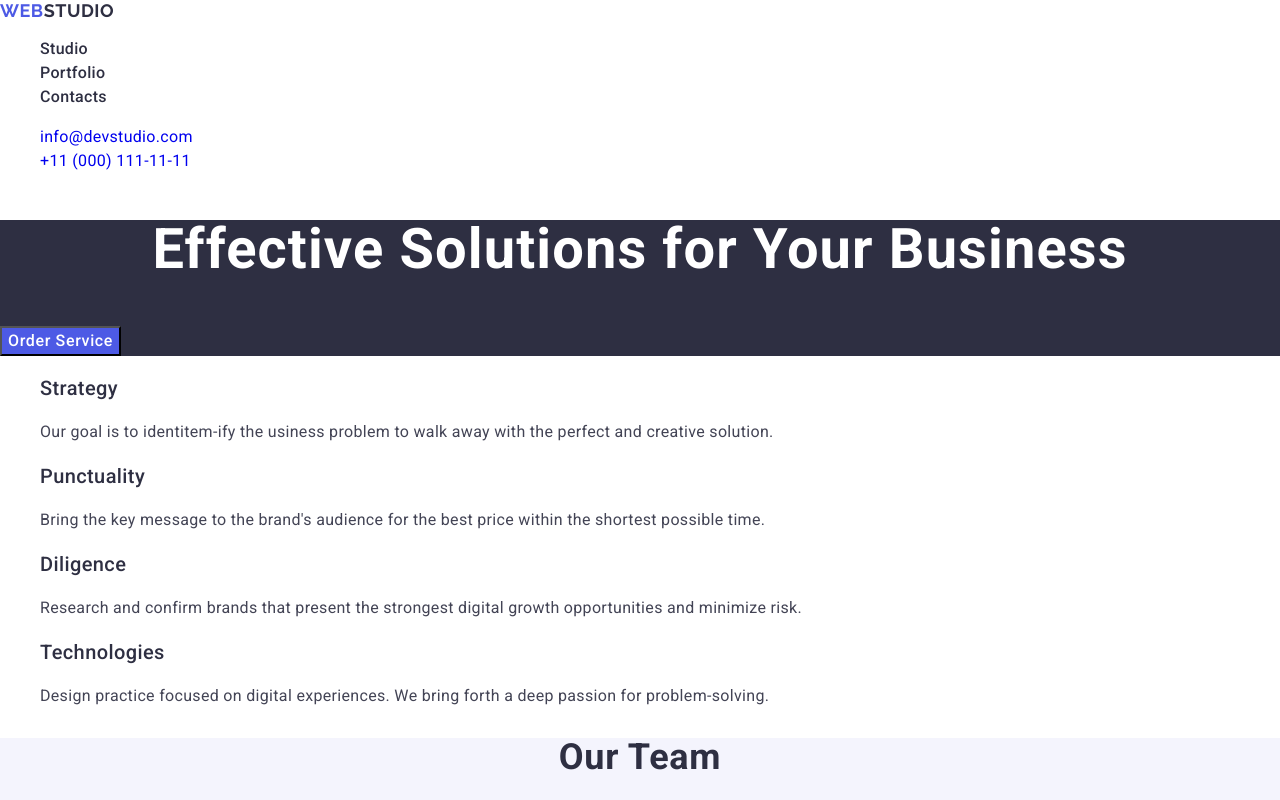
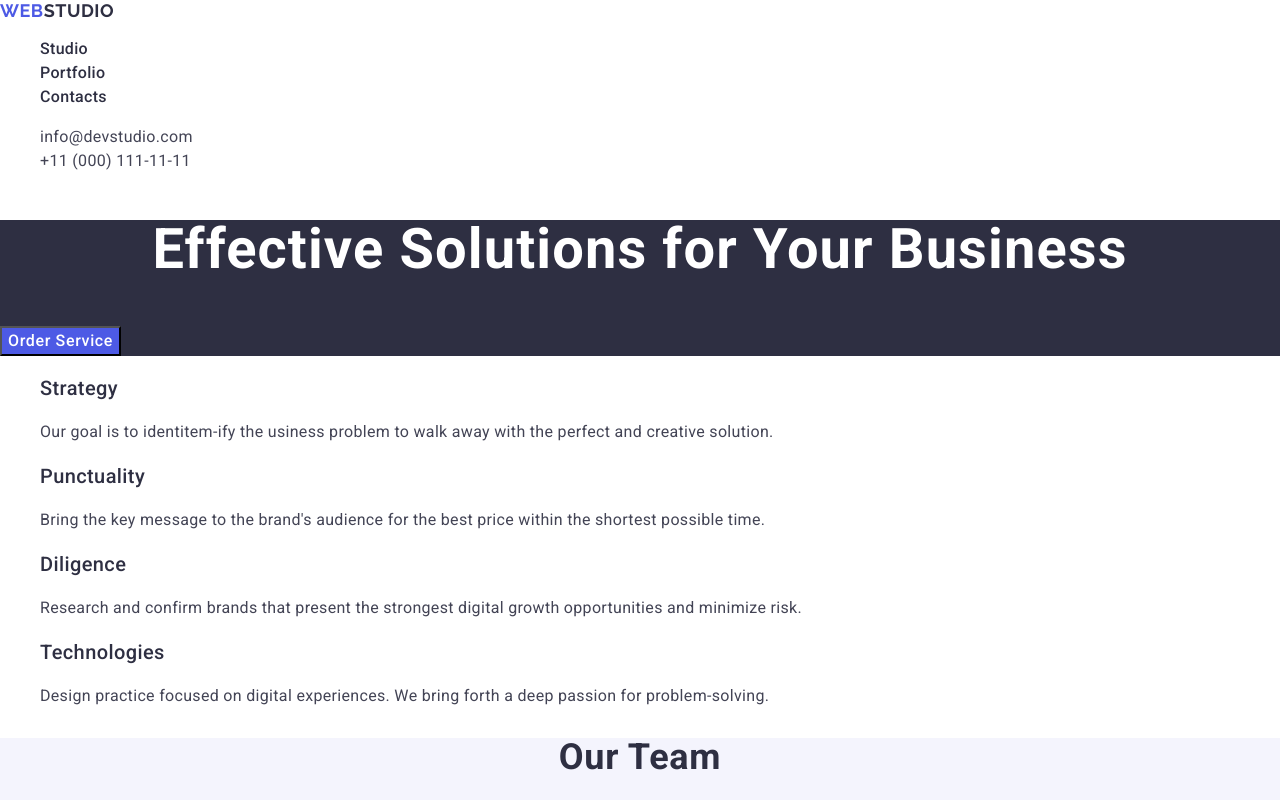
Before and after one commit to ArturHutsol/goit-markup-hw-02, a plain HTML site: page index.html in a window 1280 px wide. Shown: the top 800 px of the page. Drawn offline with nearby package versions, Linux system fonts and the light colour scheme.

Commit message:
dgdgdhgdgg

```diff
--- a/css/styles.css
+++ b/css/styles.css
@@ -57,7 +57,7 @@ ul {
   letter-spacing: 0.02em;
 }
 
-. .header-address-link {
+.header-address-link {
   color: #434455;
   font-style: normal;
   font-size: 16px;
@@ -174,6 +174,7 @@ ul {
 
 /* ----------- PORTFOLIO -----------*/
 .portfolio {
+  background-color: #ffffff;
 }
 .portfolio-title {
   color: #2e2f42;
```
